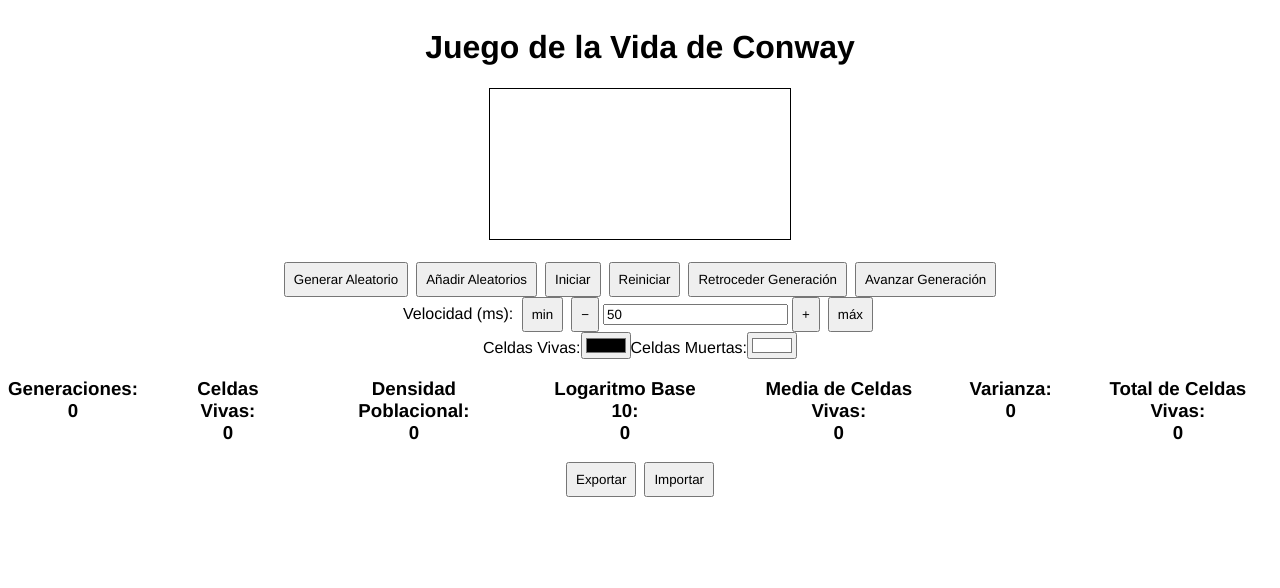
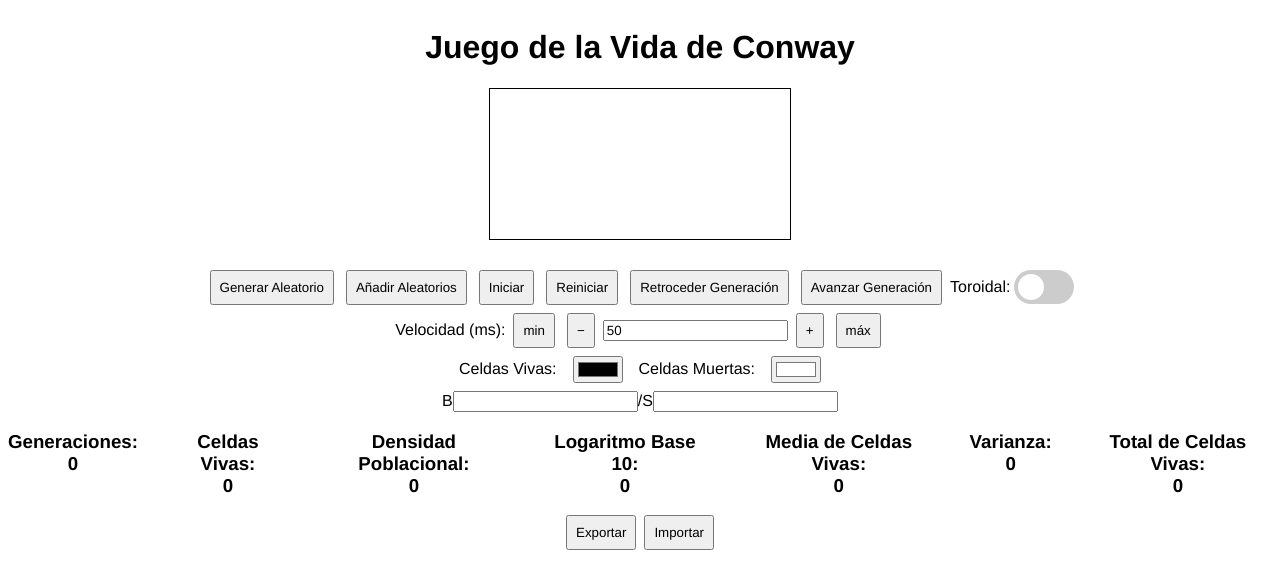
Before and after one commit to LuisContla/JuegoDeLaVidaConway, a React (Vite) app: page / in a window 1280 px wide. Shown: the top 588 px of the page. Built offline with nearby package versions, Linux system fonts and the light colour scheme.

Commit message:
Estilos Actialuzados
Se actualizaron algunos estiolo. Además se añadieron nyevos inputs para el Toggle del Toroidal y los inputs para colocar las reglas

```diff
--- a/public/Pages/Conway.jsx
+++ b/public/Pages/Conway.jsx
@@ -19,9 +19,13 @@ function Conway() {
             <button id="resetBtn">Reiniciar</button>
             <button id="previousGenerationBtn">Retroceder Generación</button>
             <button id="nextGenerationBtn">Avanzar Generación</button>
+            <label htmlFor="toroidalToggle">Toroidal:</label>
+            <label className="switch">
+              <input type="checkbox" />
+              <span className="slider round" />
+            </label>
           </div>
-          <div className="botones-personalizados">
-            <div className="botones-personalizados-velocidad">
+          <div className="botones-velocidad">
             <label htmlFor="speedInput">Velocidad (ms): </label>
             <button id="minSpeed">min</button>
             <button id="decreaseSpeed">−</button>
@@ -29,13 +33,18 @@ function Conway() {
             <button id="increaseSpeed">+</button>
             <button id="maxSpeed">máx</button>
           </div>
-            <div className="botones-personalizados-colores">
+          <div className="botones-colores">
             <label htmlFor="celdaVivaColor">Celdas Vivas:</label>
             <input type="color" id="celdaVivaColor" name="celdaVivaColor" defaultValue="#000000" />
             <label htmlFor="celdaViva">Celdas Muertas:</label>
             <input type="color" id="celdaMuertaColor" name="celdaMuertaColor" defaultValue="#FFFFFF" />
           </div>
         </div>
+        <div className="inputs-reglas">
+          <label htmlFor="ruleB">B</label>
+          <input type="number" />
+          <label htmlFor="ruleS">/S</label>
+          <input type="number" name="" id="" />
         </div>
         <div className="contadores">
           <h3>Generaciones:<br /><span id="generationCounter">0</span></h3>
--- a/src/assets/App.css
+++ b/src/assets/App.css
@@ -18,11 +18,85 @@ button{
   text-align: center;
 }
 
-.botonoes-control, .botones-velocidad{
-  margin: 0.5rem;
+.botones-control, .botones-velocidad, .botones-colores{
+  display: flex;
+  justify-content: center;
+  align-items: center;
+  gap: 0.25rem;
+  margin: 0.5rem 0rem 0.5rem 0rem;
+  vertical-align: middle;
+}
+
+.botones-colores{
+  gap: 1rem;
 }
 
 .contadores{
   display: flex;
   gap: 2rem;
 }
+
+/* INPUTS TOGGLE */
+
+/* The switch - the box around the slider */
+.switch {
+  position: relative;
+  display: inline-block;
+  width: 60px;
+  height: 34px;
+}
+
+/* Hide default HTML checkbox */
+.switch input {
+  opacity: 0;
+  width: 0;
+  height: 0;
+}
+
+/* The slider */
+.slider {
+  position: absolute;
+  cursor: pointer;
+  top: 0;
+  left: 0;
+  right: 0;
+  bottom: 0;
+  background-color: #ccc;
+  -webkit-transition: .4s;
+  transition: .4s;
+}
+
+.slider:before {
+  position: absolute;
+  content: "";
+  height: 26px;
+  width: 26px;
+  left: 4px;
+  bottom: 4px;
+  background-color: white;
+  -webkit-transition: .4s;
+  transition: .4s;
+}
+
+input:checked + .slider {
+  background-color: #2196F3;
+}
+
+input:focus + .slider {
+  box-shadow: 0 0 1px #2196F3;
+}
+
+input:checked + .slider:before {
+  -webkit-transform: translateX(26px);
+  -ms-transform: translateX(26px);
+  transform: translateX(26px);
+}
+
+/* Rounded sliders */
+.slider.round {
+  border-radius: 34px;
+}
+
+.slider.round:before {
+  border-radius: 50%;
+}
```
Lines whose indentation alone changed are shown as unchanged.
